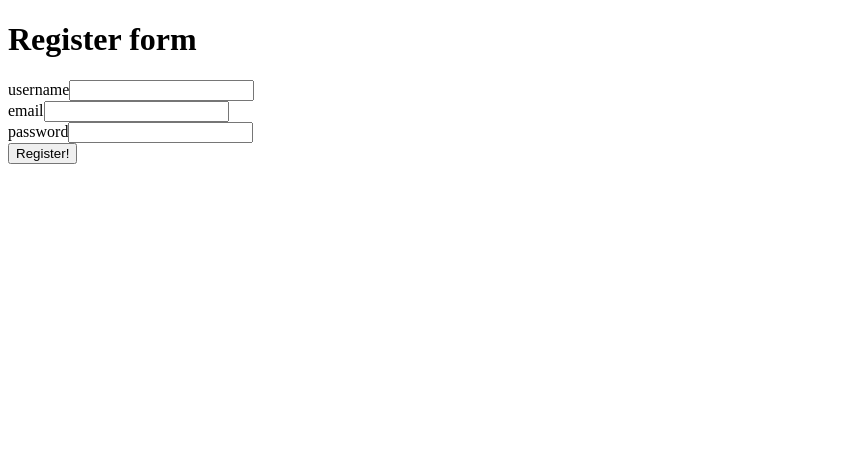
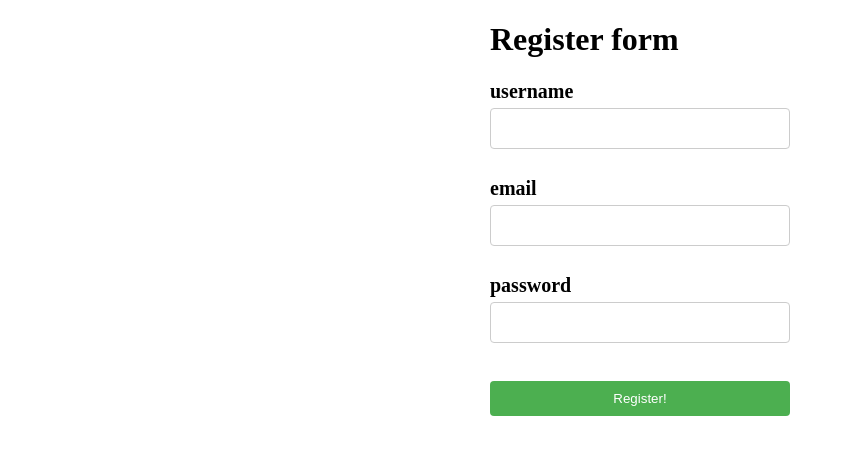
Before and after one commit to martimb01/mern-littleSecrets, a React (Vite) app in the folder frontend/: page /register in a window 1280 px wide. Shown: the top 454 px of the page, without its empty margins (0-845 px from the left). Built offline with nearby package versions, Linux system fonts and the light colour scheme.

Commit message:
Basic form styling added

```diff
--- /dev/null
+++ b/frontend/src/pages/FormStyles.css
@@ -0,0 +1,51 @@
+body {
+    display: flex;
+    justify-content: center;
+    align-items: flex-start;
+    height: 100vh;
+    margin: 0;
+}
+
+form {
+    display: flex;
+    flex-direction: column;
+    width: 300px;
+    align-content: center;
+}
+
+.form-row {
+    display: flex;
+    flex-direction: column;
+    margin-bottom: 10px;
+}
+
+.form-row label {
+    margin-bottom: 5px;
+    font-weight: bold;
+    font-size: 20px;
+}
+
+.form-row input {
+    padding: 8px;
+    border: 1px solid #ccc;
+    border-radius: 4px;
+    font-size: 20px;
+}
+
+button {
+    margin-top: 10px;
+    padding: 10px;
+    background-color: #4CAF50;
+    color: white;
+    border: none;
+    border-radius: 4px;
+    cursor: pointer;
+}
+
+button:hover {
+    background-color: #45a049;
+}
+
+p {
+    text-align: center;
+}
--- a/frontend/src/pages/LoginForm.jsx
+++ b/frontend/src/pages/LoginForm.jsx
@@ -2,6 +2,7 @@ import React from "react"
 import { useState } from "react"
 import axios from 'axios'
 import { useNavigate } from "react-router-dom"
+import './FormStyles.css'
 
 
 const LoginForm = () => {
@@ -36,21 +37,21 @@ const LoginForm = () => {
         <>
         <h1>Login Form</h1>
         <form onSubmit={handleLogin}>
-            <label>username
+            <div className='form-row'>
+                <label>username</label>
                     <input type='text'
                     name='username'
                     value={inputs.username || ''}
                     onChange={handleChange} />
-            </label>
+            </div>
             <br />
-
-            <br />
-            <label> password
+            <div className='form-row'>
+                <label> password</label>
                     <input type='password'
                     name='password'
                     value={inputs.password || ''}
                     onChange={handleChange} />
-            </label>
+            </div>
             <br />
             <button type="submit">Login!</button>
         </form>
--- a/frontend/src/pages/RegisterForm.jsx
+++ b/frontend/src/pages/RegisterForm.jsx
@@ -2,6 +2,7 @@ import React from 'react'
 import { useState } from 'react'
 import axios from 'axios'
 import { useNavigate } from 'react-router-dom'
+import './FormStyles.css'
 
 const RegisterForm =  () => {
     const [inputs, setInputs] = useState({})
@@ -37,26 +38,29 @@ const RegisterForm =  () => {
         <>
         <h1>Register form</h1>
         <form onSubmit={handleRegister}>
-            <label>username
+            <div className='form-row'>
+                <label>username</label>
                     <input type='text'
                     name='username'
                     value={inputs.username || ''}
                     onChange={handleChange} />
-            </label>
+            </div>
             <br />
-            <label>email
+            <div className='form-row'>
+                <label>email</label>
                     <input type='text'
                     name='email'
                     value={inputs.email || ''}
                     onChange={handleChange} />
-            </label>
+            </div>
             <br />
-            <label> password
+            <div className='form-row'>
+                <label>password</label>
                     <input type='password'
                     name='password'
                     value={inputs.password || ''}
                     onChange={handleChange} />
-            </label>
+            </div>
             <br />
             <button type="submit">Register!</button>
         </form>
```
Lines whose indentation alone changed are shown as unchanged.
